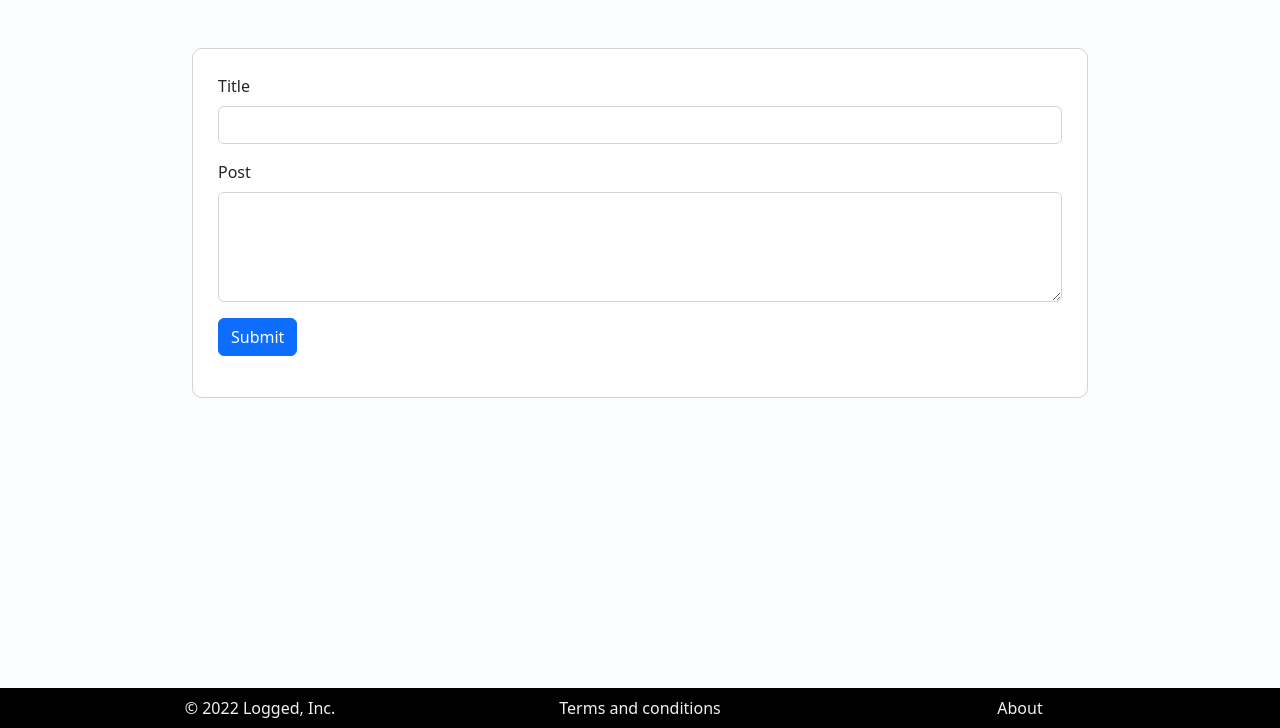
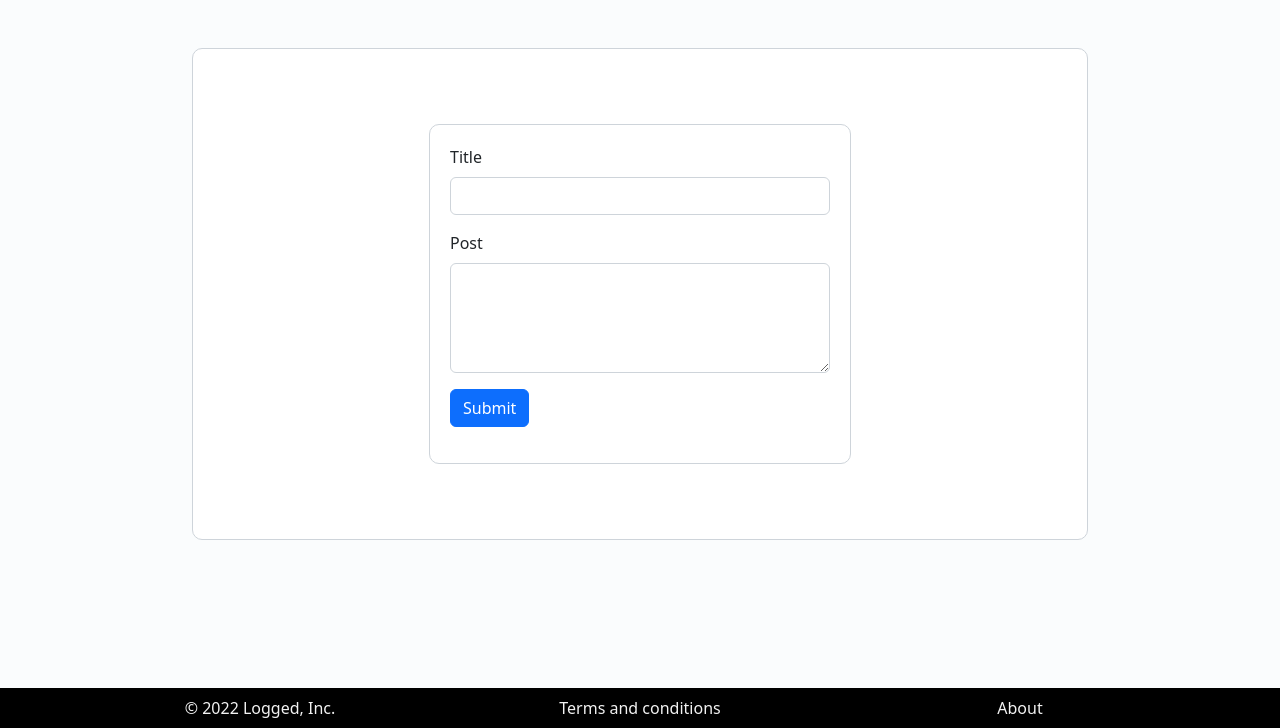
Before and after one commit to liovirgildam/Blog_App, a Flask app: page /newpost in a window 1280 px wide. Shown: the part 72-800 px from the top of the page. Run offline with Flask 3, Linux system fonts and the light colour scheme; parts of the project's set-up code (start-up, migrations or seed data) failed here and were passed over; some web fonts are replaced.

Commit message:
Changed post width in medium screens

```diff
--- a/blogapp/static/css/style.css
+++ b/blogapp/static/css/style.css
@@ -13,7 +13,7 @@ body{
 }
 
 /* Style to Forms */
-.signup, .login, .account, .homepage, .posts{
+.signup, .login, .account, .homepage, .posts, .post-page{
     margin: 50px auto;
     width: 70%;
     padding: 20px;
@@ -94,7 +94,7 @@ a.list-group-item.list-group-item-action:hover{
       padding: 25px;
     }
   }
-  .signup, .login{
+  .signup, .login, .post-page{
     width: 50%;
   }
 
--- a/blogapp/templates/new_post.html
+++ b/blogapp/templates/new_post.html
@@ -2,7 +2,7 @@
 {% block content %}
 <!-- Form to create a new post -->
 <div class="container homepage my-5">
-    <div class="post-form">
+    <div class="post-form post-page">
         <form action="/post" method="POST">
             <input type="hidden" name="csrf_token" value="{{ csrf_token() }}"/>
             <div class="mb-3">
--- a/blogapp/templates/post.html
+++ b/blogapp/templates/post.html
@@ -1,6 +1,6 @@
 {% extends 'layout.html' %}
 {% block content %}
-<div class="container posts">
+<div class="container post-page">
     <div class="row">
         <div class="col-3 col-md-2">
             <img class="picture-post" src="../static/uploads/{{post.author.profile_picture}}" alt="Profile Picture">
```
